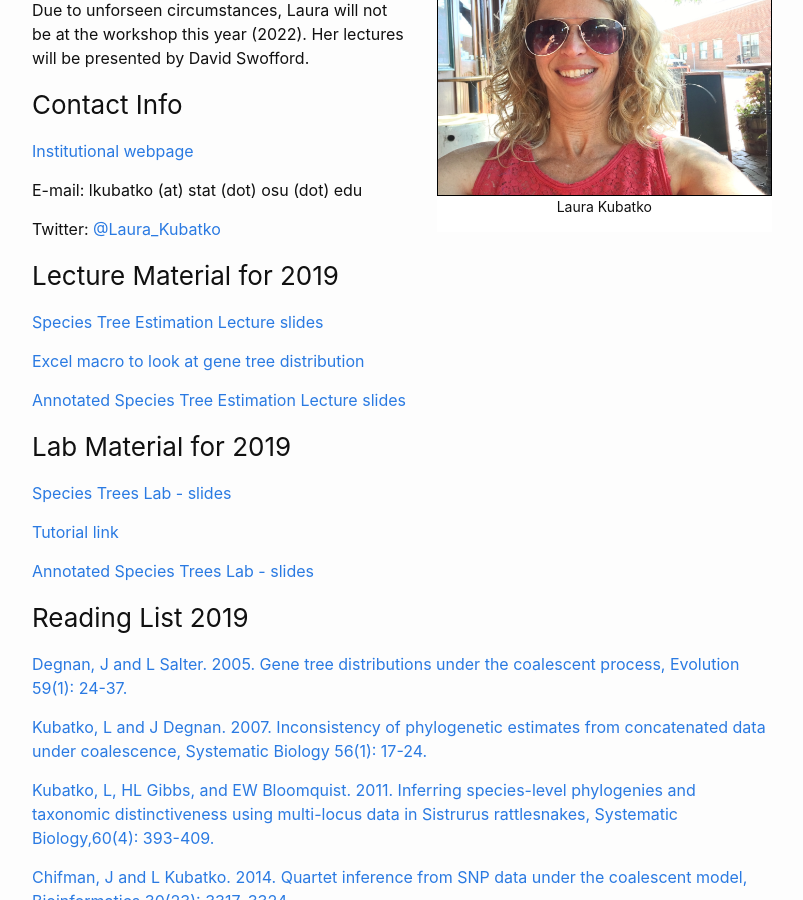
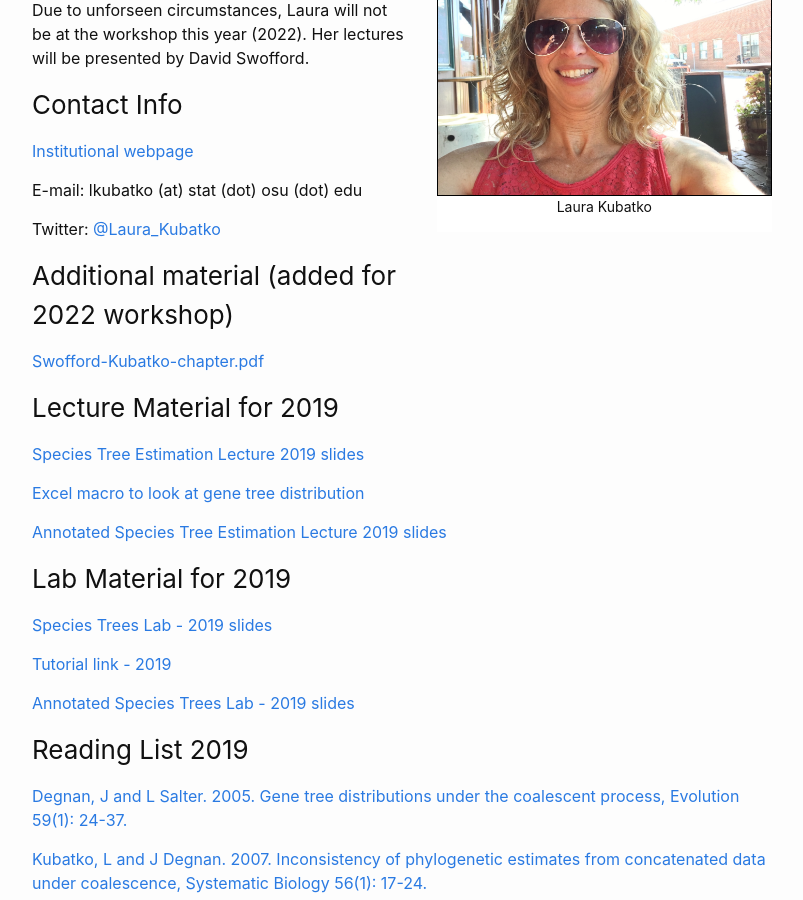
Before and after one commit to molevolworkshop/molevolworkshop.github.io, a Jekyll site: the page built from faculty/kubatko/kubatko.md, in a window 1280 px wide and 900 px high, scrolled down 220 px. Shown: the whole window, without its empty margins (238-1041 px from the left). Built offline with Jekyll 4.4.1, drawn with Linux system fonts in a browser that asks for light colours.

Commit message:
updated svdquartets slides

```diff
--- a/faculty/kubatko/kubatko.md
+++ b/faculty/kubatko/kubatko.md
@@ -17,21 +17,25 @@ E-mail: lkubatko (at) stat (dot) osu (dot) edu
 
 Twitter: [@Laura_Kubatko](https://twitter.com/Laura_Kubatko)
 
+### Additional material (added for 2022 workshop)
+
+[Swofford-Kubatko-chapter.pdf]({{ site.baseurl }}/faculty/swofford/pdf/Swofford-Kubatko-chapter.pdf)
+
 ### Lecture Material for 2019
 
-[Species Tree Estimation Lecture slides](http://www.stat.osu.edu/~lkubatko/SpeciesTreeEstimation2019.pdf)
+[Species Tree Estimation Lecture 2019 slides](http://www.stat.osu.edu/~lkubatko/SpeciesTreeEstimation2019.pdf)
 
 [Excel macro to look at gene tree distribution](http://www.stat.osu.edu/~lkubatko/distribution.xls)
 
-[Annotated Species Tree Estimation Lecture slides](http://www.stat.osu.edu/~lkubatko/SpeciesTreeEstimation2019_Annotated.pdf)
+[Annotated Species Tree Estimation Lecture 2019 slides](http://www.stat.osu.edu/~lkubatko/SpeciesTreeEstimation2019_Annotated.pdf)
 
 ### Lab Material for 2019
 
-[Species Trees Lab - slides](http://www.stat.osu.edu/~lkubatko/SpeciesTreesLab1_2019.pdf)
+[Species Trees Lab - 2019 slides](http://www.stat.osu.edu/~lkubatko/SpeciesTreesLab1_2019.pdf)
 
-[Tutorial link](http://phylosolutions.com/tutorials/wh2019-svdq-astral/species-trees-tutorial.html)
+[Tutorial link - 2019](http://phylosolutions.com/tutorials/wh2019-svdq-astral/species-trees-tutorial.html)
 
-[Annotated Species Trees Lab - slides](http://www.stat.osu.edu/~lkubatko/SpeciesTreesLab1_2019_Annotated.pdf)
+[Annotated Species Trees Lab - 2019 slides](http://www.stat.osu.edu/~lkubatko/SpeciesTreesLab1_2019_Annotated.pdf)
 
 ### Reading List 2019
 
```
Also changed, not shown: faculty/swofford/swofford.md (+5 -0 lines), schedule.md (+1 -1 lines), 2 other files.
